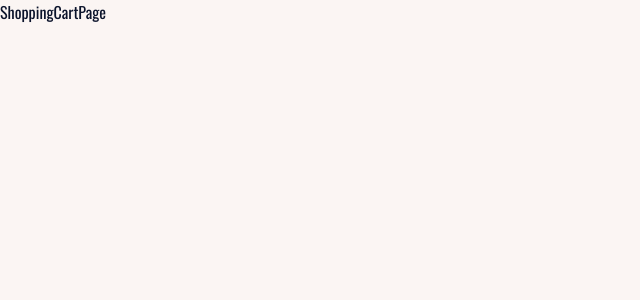
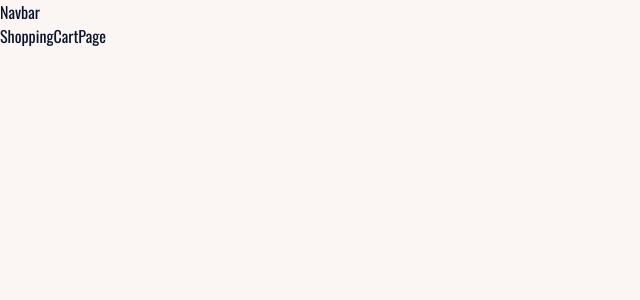
Before and after one commit to Aim4dabush/general-admin, a React (Vite) app: page /shopping-cart in a window 1280 px wide. Shown: the top 300 px of the page, without its empty margins (0-640 px from the left). Built offline with nearby package versions, Linux system fonts and the light colour scheme.

Commit message:
App - added Navbar component

```diff
--- a/src/App.jsx
+++ b/src/App.jsx
@@ -1,5 +1,8 @@
 //3rd party packages
 import { Outlet } from 'react-router-dom';
+
+//components
+import Navbar from './components/navbar/Navbar';
 
 //styles
 import './App.scss';
@@ -7,7 +10,9 @@ import './App.scss';
 const App = () => {
   return (
     <>
-      <nav></nav>
+      <nav>
+        <Navbar />
+      </nav>
       <main>
         <Outlet />
       </main>
```
